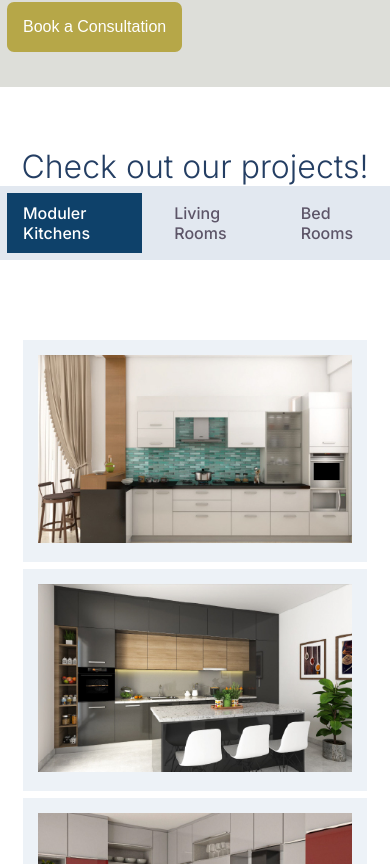
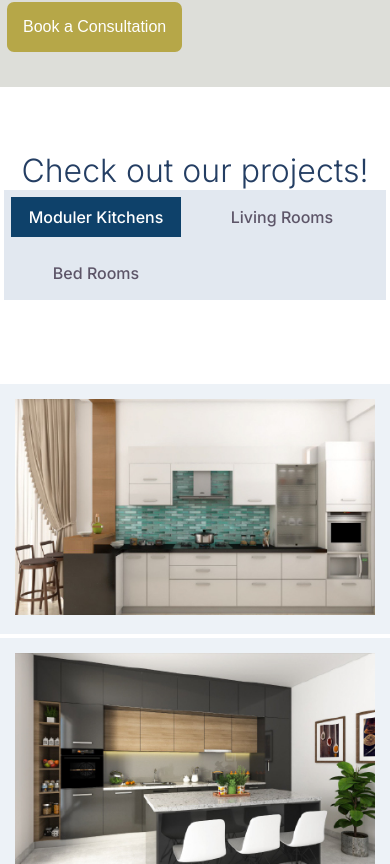
Before and after one commit to rahulkhanal/artyss, a React (Vite) app: page / in a window 390 px wide. Shown: the part 2240-3104 px from the top of the page. Built offline with nearby package versions, Linux system fonts and the light colour scheme; no server answers.

Commit message:
tab responsiveness were changed to 3c in tablet view

```diff
--- a/src/components/Tab.scss
+++ b/src/components/Tab.scss
@@ -14,6 +14,7 @@
     width: 100%;
     display: flex;
     flex-wrap: wrap;
+    padding: 4px;
     h1 {
       color: #243e63;
       font-weight: 300;
@@ -25,20 +26,34 @@
       cursor: pointer;
       gap: 1rem;
       background-color: #e2e8f0;
+      flex-wrap: wrap;
       li {
         list-style: none;
         padding: 10px 1rem;
         color: #5d5568;
+        min-width: 170px;
+        text-align: center;
       }
     }
   }
   .body {
-    display: flex;
-    justify-content: space-between;
-    flex-wrap: wrap;
+    display: grid;
+    grid-template-columns: repeat(3, 1fr);
+    // display: flex;
+    // justify-content: space-between;
+    // flex-wrap: wrap;
     width: 88%;
     gap: 7px;
     margin: auto;
+    // @media only screen and (min-width: 300px) and (max-width: 900px) {
+    // }
+    @include tablet {
+      width: 100%;
+      gap: 4px;
+    }
+    @include mobile {
+      grid-template-columns: repeat(1, 1fr);
+    }
     div {
       background-color: #edf2f7;
       padding: 15px;
@@ -49,8 +64,13 @@
   }
   .tab-card {
     position: relative;
-    @include tablet{
-      width: 350px;
+    // width: 100%;
+    @include tablet {
+      // min-width: 350px;
+      // margin: auto;
+    }
+    @include mobile {
+      min-width: 350px;
       margin: auto;
     }
     .overlay {
@@ -66,7 +86,12 @@
         background-color: #243e63;
         color: #fff;
         padding: 10px;
+        transition: all 0.3s ease;
         border: none;
+        &:hover{
+          scale: 1.1;
+          transition: all 0.3s ease;
+        }
       }
     }
     @mixin animation-mixin {
```
